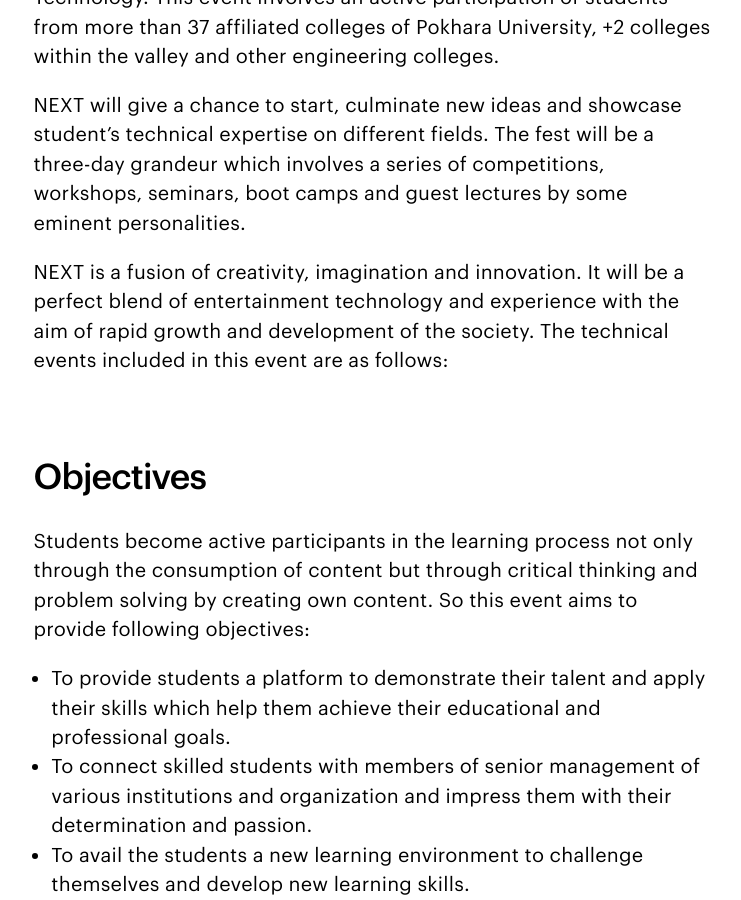
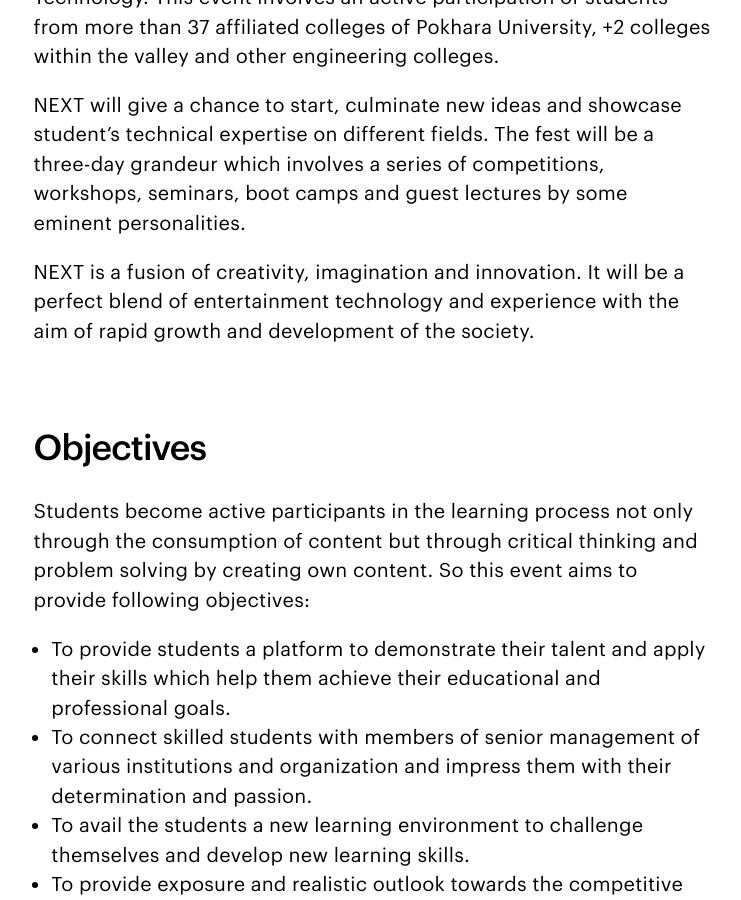
Before and after one commit to MegaMind98/dev, a Jekyll site: the page built from about.html, in a window 1280 px wide and 900 px high, scrolled down 1049 px. Shown: the whole window, without its empty margins (268-1009 px from the left). Built offline with Jekyll 4.4.1, drawn with Linux system fonts in a browser that asks for light colours.

```diff
--- a/about.html
+++ b/about.html
@@ -28,7 +28,7 @@ permalink: /about/
       <div class="o-text-column u-mb5 u-mt5">
           <p><strong>NCIT Expo on Technology, “NEXT”</strong> will be the first ever nationwide fest on IT going to be organized by Nepal College of Information and Technology. This event involves an active participation of students from more than 37 affiliated colleges of Pokhara University, +2 colleges within the valley and other engineering colleges.</p>
           <p>NEXT will give a chance to start, culminate new ideas and showcase student’s technical expertise on different fields. The fest will be a three-day grandeur which involves a series of competitions, workshops, seminars, boot camps and guest lectures by some eminent personalities.</p>
-          <p>NEXT is a fusion of creativity, imagination and innovation. It will be a perfect blend of entertainment technology and experience with the aim of rapid growth and development of the society. The technical events included in this event are as follows:</p>
+          <p>NEXT is a fusion of creativity, imagination and innovation. It will be a perfect blend of entertainment technology and experience with the aim of rapid growth and development of the society.</p>
 </div>
 </div>
  <div class="t-light">
```
Also changed, not shown: assets/images/Rapid_Coding_Tournament.png (deleted), assets/images/project_showcase.png (deleted), assets/images/project_showcase_large.png (deleted).
